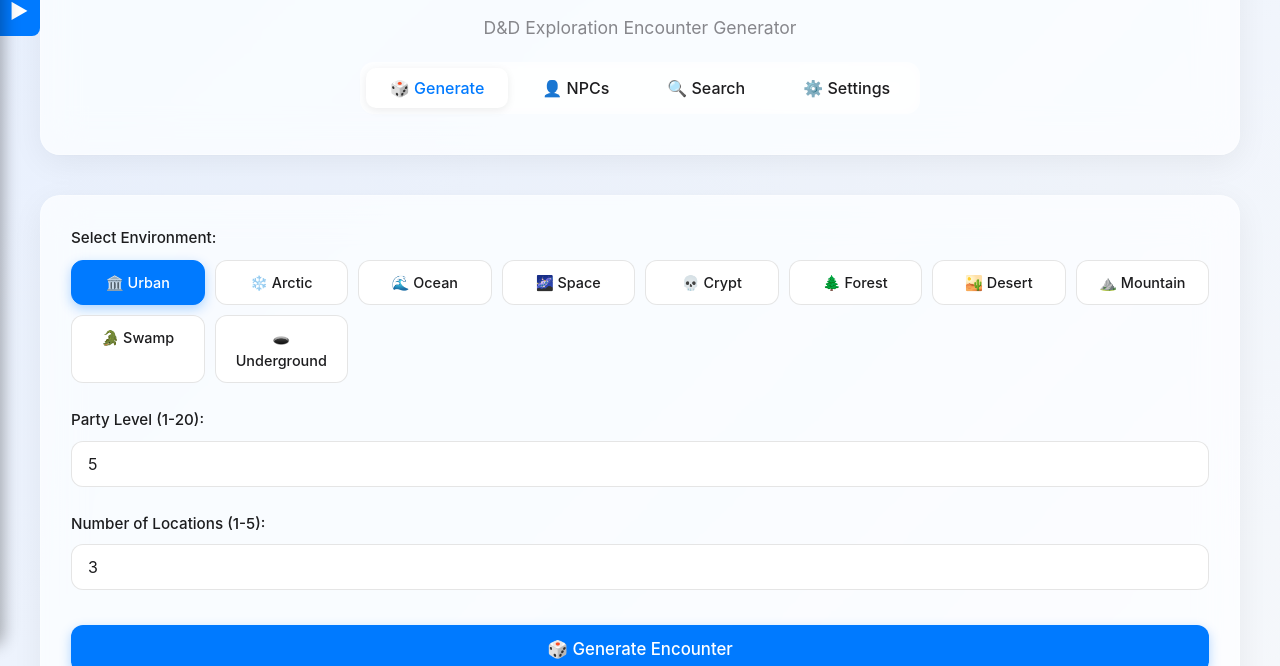
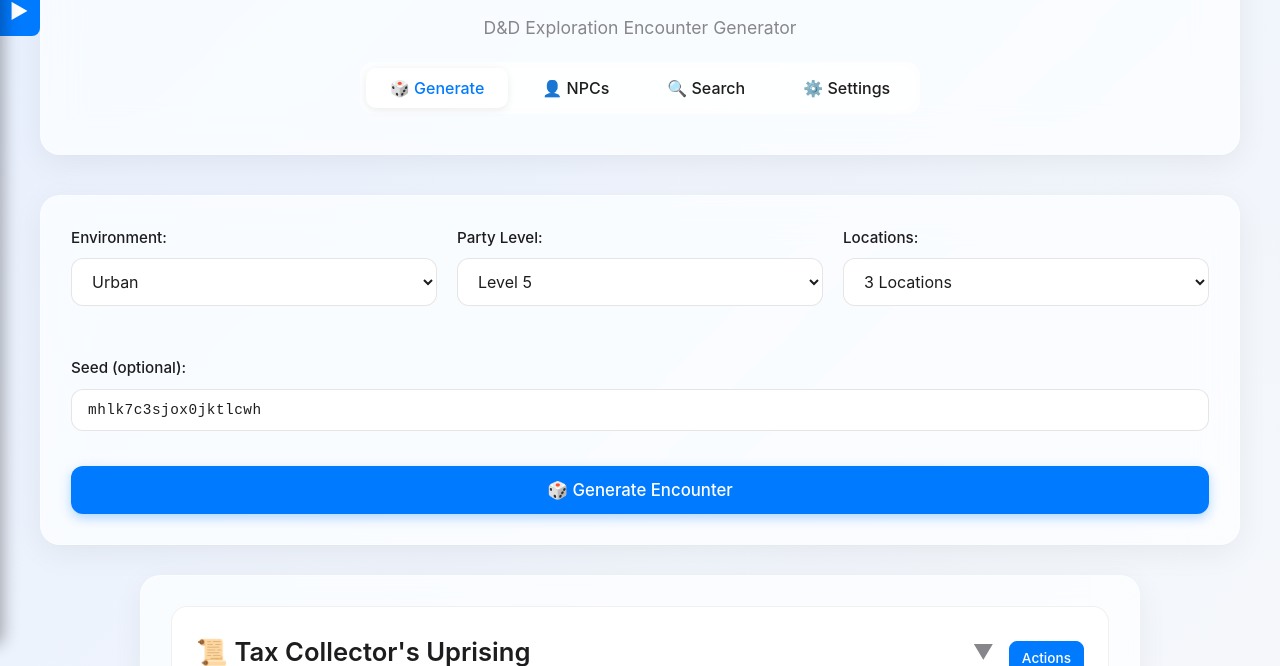
Before and after one commit to alekzandr/loreweaver, a plain HTML site: page index.html in a window 1280 px wide. Both pictures are taken after a click on the button "🎲 Generate Encounter". Shown: the part 134-800 px from the top of the page. Drawn offline with Linux system fonts and the light colour scheme.

Commit message:
Refined Generate Page

```diff
--- a/assets/css/base.css
+++ b/assets/css/base.css
@@ -76,7 +76,7 @@
 }
 
 /* Base form elements */
-select, input[type="number"] {
+select, input[type="number"], input[type="text"] {
     width: 100%;
     padding: 12px 16px;
     background: rgba(255, 255, 255, 0.9);
@@ -88,7 +88,18 @@
     font-family: inherit;
 }
 
-select:focus, input[type="number"]:focus {
+input[type="text"]::placeholder {
+    color: rgba(0, 0, 0, 0.4);
+    font-size: 0.95em;
+}
+
+input[type="text"] {
+    font-family: 'Courier New', monospace;
+    font-size: 0.9em;
+    letter-spacing: 0.5px;
+}
+
+select:focus, input[type="number"]:focus, input[type="text"]:focus {
     outline: none;
     border-color: var(--accent-blue);
     background: white;
@@ -127,3 +138,16 @@
 .control-group {
     margin-bottom: 25px;
 }
+
+.controls-grid {
+    display: grid;
+    grid-template-columns: repeat(3, 1fr);
+    gap: 20px;
+    margin-bottom: 25px;
+}
+
+@media (max-width: 768px) {
+    .controls-grid {
+        grid-template-columns: 1fr;
+    }
+}
--- a/assets/css/themes.css
+++ b/assets/css/themes.css
@@ -28,14 +28,20 @@
 
 [data-theme="dark"] select,
 [data-theme="dark"] input[type="number"],
+[data-theme="dark"] input[type="text"],
 [data-theme="dark"] textarea {
     background: rgba(58, 58, 60, 0.6);
     border: 1px solid rgba(255, 255, 255, 0.1);
     color: var(--text-primary);
 }
 
+[data-theme="dark"] input[type="text"]::placeholder {
+    color: rgba(255, 255, 255, 0.4);
+}
+
 [data-theme="dark"] select:focus,
 [data-theme="dark"] input[type="number"]:focus,
+[data-theme="dark"] input[type="text"]:focus,
 [data-theme="dark"] textarea:focus {
     background: rgba(58, 58, 60, 0.8);
     border-color: var(--accent-blue);
--- a/assets/js/core.js
+++ b/assets/js/core.js
@@ -3,7 +3,7 @@
 // This consolidated module contains all critical application logic
 
 import './data-loader.js';
-import { getRandomElements, calculateDC, getScalingNotes, formatLocationName, getProfessionRoleTip, buildEncounterDescription } from './utils.js';
+import { getRandomElements, calculateDC, getScalingNotes, formatLocationName, getProfessionRoleTip, buildEncounterDescription, random } from './utils.js';
 
 // ============================================================================
 // ENCOUNTER GENERATION
@@ -22,7 +22,7 @@
 
     if (entries && entries.length > 0) {
         const totalWeight = entries.reduce((sum, entry) => sum + (entry.weight ?? 1), 0);
-        let roll = Math.random() * totalWeight;
+        let roll = random() * totalWeight;
         for (const entry of entries) {
             roll -= (entry.weight ?? 1);
             if (roll <= 0) return entry;
@@ -45,7 +45,7 @@
     };
 
     const fallback = fallbackTitles[environment] || fallbackTitles.urban;
-    const title = fallback[Math.floor(Math.random() * fallback.length)];
+    const title = fallback[Math.floor(random() * fallback.length)];
     return { title, description: null, tags: [] };
 }
 
@@ -58,7 +58,7 @@
     }
 
     if (numChecks === null) {
-        numChecks = Math.random() < 0.6 ? 3 : 4;
+        numChecks = random() < 0.6 ? 3 : 4;
     }
 
     const allTags = [...encounterTags, ...locationTags, ...npcTags];
@@ -69,7 +69,7 @@
             if (allTags.includes(tag)) score += 1;
             if (encounterTags.includes(tag)) score += 0.5;
         }
-        score += Math.random() * 0.3;
+        score += random() * 0.3;
         return { check, score };
     });
 
@@ -110,7 +110,7 @@
     }
 
     if (numTraps === null) {
-        const roll = Math.random();
+        const roll = random();
         if (roll < 0.3) numTraps = 0;
         else if (roll < 0.8) numTraps = 1;
         else numTraps = 2;
@@ -123,7 +123,7 @@
         for (const tag of trap.tags) {
             if (locationTags.includes(tag)) score += 1;
         }
-        score += Math.random() * 0.5;
+        score += random() * 0.5;
         return { trap, score };
     });
 
@@ -133,7 +133,7 @@
     const topCandidates = scoredTraps.slice(0, Math.min(10, scoredTraps.length));
 
     for (let i = 0; i < numTraps && topCandidates.length > 0; i++) {
-        const index = Math.floor(Math.random() * Math.min(5, topCandidates.length));
+        const index = Math.floor(random() * Math.min(5, topCandidates.length));
         selected.push(topCandidates.splice(index, 1)[0].trap);
     }
 
@@ -149,7 +149,7 @@
     }
 
     if (numHazards === null) {
-        numHazards = Math.random() < 0.6 ? 1 : 2;
+        numHazards = random() < 0.6 ? 1 : 2;
     }
 
     const allTags = [environmentTag, ...locationTags];
@@ -160,7 +160,7 @@
             if (allTags.includes(tag)) score += 1;
         }
         if (hazard.tags.includes(environmentTag)) score += 1;
-        score += Math.random() * 0.5;
+        score += random() * 0.5;
         return { hazard, score };
     });
 
@@ -170,7 +170,7 @@
     const topCandidates = scoredHazards.slice(0, Math.min(10, scoredHazards.length));
 
     for (let i = 0; i < numHazards && topCandidates.length > 0; i++) {
-        const index = Math.floor(Math.random() * Math.min(5, topCandidates.length));
+        const index = Math.floor(random() * Math.min(5, topCandidates.length));
         selected.push(topCandidates.splice(index, 1)[0].hazard);
     }
 
@@ -186,7 +186,7 @@
     }
 
     if (numEffects === null) {
-        numEffects = Math.random() < 0.4 ? 1 : 0;
+        numEffects = random() < 0.4 ? 1 : 0;
     }
 
     if (numEffects === 0) return [];
@@ -199,7 +199,7 @@
             if (allTags.includes(tag)) score += 1;
         }
         if (effect.tags.includes(environmentTag)) score += 1;
-        score += Math.random() * 0.5;
+        score += random() * 0.5;
         return { effect, score };
     });
 
@@ -209,7 +209,7 @@
     const topCandidates = scoredEffects.slice(0, Math.min(10, scoredEffects.length));
 
     for (let i = 0; i < numEffects && topCandidates.length > 0; i++) {
-        const index = Math.floor(Math.random() * Math.min(3, topCandidates.length));
+        const index = Math.floor(random() * Math.min(3, topCandidates.length));
         selected.push(topCandidates.splice(index, 1)[0].effect);
     }
 
@@ -240,7 +240,7 @@
     }
 
     if (numLocations === null) {
-        const roll = Math.random();
+        const roll = random();
         if (roll < 0.4) numLocations = 3;
         else if (roll < 0.75) numLocations = 4;
         else numLocations = 5;
@@ -274,7 +274,7 @@
                     }
                 }
 
-                score += Math.random() * 0.5;
+                score += random() * 0.5;
 
                 return { key, location, score };
             });
@@ -283,7 +283,7 @@
             const availableKeys = locationKeys.filter(k => !usedLocations.has(k));
             if (availableKeys.length === 0) break;
 
-            const randomKey = availableKeys[Math.floor(Math.random() * availableKeys.length)];
+            const randomKey = availableKeys[Math.floor(random() * availableKeys.length)];
             usedLocations.add(randomKey);
             locations.push({
                 key: randomKey,
@@ -296,12 +296,12 @@
         locationScores.sort((a, b) => b.score - a.score);
 
         const totalScore = locationScores.reduce((sum, l) => sum + Math.max(0.1, l.score), 0);
-        let random = Math.random() * totalScore;
+        let rnd = random() * totalScore;
 
         let selectedLocation = null;
         for (const scored of locationScores) {
-            random -= Math.max(0.1, scored.score);
-            if (random <= 0) {
+            rnd -= Math.max(0.1, scored.score);
+            if (rnd <= 0) {
                 selectedLocation = scored;
                 break;
             }
@@ -336,7 +336,7 @@
     }
 
     if (numNPCs === null) {
-        numNPCs = Math.floor(Math.random() * 3) + 1;
+        numNPCs = Math.floor(random() * 3) + 1;
     }
 
     const npcs = [];
@@ -349,7 +349,7 @@
         let templateName = null;
 
         // Try to use NPC templates (70% chance)
-        if (window.npcData.npcTemplates && window.npcData.npcTemplates.length > 0 && Math.random() < 0.7) {
+        if (window.npcData.npcTemplates && window.npcData.npcTemplates.length > 0 && random() < 0.7) {
             const templateScores = window.npcData.npcTemplates.map(template => {
                 if (usedTemplates.has(template.name)) {
                     return { template, score: -1 };
@@ -370,7 +370,7 @@
             if (validTemplates.length > 0) {
                 const maxScore = Math.max(...validTemplates.map(t => t.score));
                 const topTemplates = validTemplates.filter(t => t.score >= maxScore - 1);
-                const selectedTemplate = topTemplates[Math.floor(Math.random() * topTemplates.length)].template;
+                const selectedTemplate = topTemplates[Math.floor(random() * topTemplates.length)].template;
 
                 usedTemplates.add(selectedTemplate.name);
                 usingTemplate = true;
@@ -404,11 +404,11 @@
 
             if (validProfessions.length === 0) {
                 const availableProfessions = window.npcData.professions.filter(p => !usedProfessions.has(p.name));
-                selectedProfession = availableProfessions[Math.floor(Math.random() * availableProfessions.length)];
+                selectedProfession = availableProfessions[Math.floor(random() * availableProfessions.length)];
             } else {
                 const maxScore = Math.max(...validProfessions.map(p => p.score));
                 const topProfessions = validProfessions.filter(p => p.score >= maxScore - 1);
-                selectedProfession = topProfessions[Math.floor(Math.random() * topProfessions.length)].profession;
+                selectedProfession = topProfessions[Math.floor(random() * topProfessions.length)].profession;
             }
 
             usedProfessions.add(selectedProfession.name);
@@ -416,11 +416,11 @@
 
         // Generate the NPC
         const speciesKeys = Object.keys(window.npcData.species);
-        const species = speciesKeys[Math.floor(Math.random() * speciesKeys.length)];
+        const species = speciesKeys[Math.floor(random() * speciesKeys.length)];
         const speciesData = window.npcData.species[species];
 
-        const firstName = speciesData.firstNames[Math.floor(Math.random() * speciesData.firstNames.length)];
-        const surname = speciesData.surnames[Math.floor(Math.random() * speciesData.surnames.length)];
+        const firstName = speciesData.firstNames[Math.floor(random() * speciesData.firstNames.length)];
+        const surname = speciesData.surnames[Math.floor(random() * speciesData.surnames.length)];
         const fullName = `${firstName} ${surname}`;
 
         const alignment = window.npcData.alignments?.[Math.floor(Math.random() * window.npcData.alignments.length)] || { name: 'Neutral', description: 'Acts according to circumstance' };
--- a/assets/js/utils.js
+++ b/assets/js/utils.js
@@ -1,5 +1,53 @@
 // LoreWeaver - Utility Functions
 // Common helper functions used throughout the app
+
+/**
+ * Seeded Random Number Generator (Mulberry32)
+ * @param {number} seed - Seed value
+ * @returns {Function} Random function that returns values between 0 and 1
+ */
+export function createSeededRandom(seed) {
+    return function() {
+        let t = seed += 0x6D2B79F5;
+        t = Math.imul(t ^ t >>> 15, t | 1);
+        t ^= t + Math.imul(t ^ t >>> 7, t | 61);
+        return ((t ^ t >>> 14) >>> 0) / 4294967296;
+    };
+}
+
+/**
+ * Hash string to generate seed number
+ * @param {string} str - Input string
+ * @returns {number} Hash value as seed
+ */
+export function hashStringToSeed(str) {
+    let hash = 0;
+    for (let i = 0; i < str.length; i++) {
+        const char = str.charCodeAt(i);
+        hash = ((hash << 5) - hash) + char;
+        hash = hash & hash; // Convert to 32bit integer
+    }
+    return Math.abs(hash);
+}
+
+// Global random function that can be overridden with seeded version
+export let currentRandom = Math.random;
+
+/**
+ * Set the random function to use throughout the app
+ * @param {Function} randomFunc - Random function to use
+ */
+export function setRandomFunction(randomFunc) {
+    currentRandom = randomFunc;
+}
+
+/**
+ * Get current random value (uses seeded or Math.random)
+ * @returns {number} Random value between 0 and 1
+ */
+export function random() {
+    return currentRandom();
+}
 
 /**
  * Fisher-Yates shuffle to get random elements from array
@@ -10,7 +58,7 @@
 export function getRandomElements(array, count) {
     const shuffled = [...array];
     for (let i = shuffled.length - 1; i > 0; i--) {
-        const j = Math.floor(Math.random() * (i + 1));
+        const j = Math.floor(random() * (i + 1));
         [shuffled[i], shuffled[j]] = [shuffled[j], shuffled[i]];
     }
     return shuffled.slice(0, count);
@@ -22,10 +70,10 @@
  * @returns {number} Difficulty Class value
  */
 export function calculateDC(partyLevel) {
-    if (partyLevel <= 4) return 10 + Math.floor(Math.random() * 3);
-    if (partyLevel <= 10) return 12 + Math.floor(Math.random() * 4);
-    if (partyLevel <= 16) return 15 + Math.floor(Math.random() * 5);
-    return 18 + Math.floor(Math.random() * 5);
+    if (partyLevel <= 4) return 10 + Math.floor(random() * 3);
+    if (partyLevel <= 10) return 12 + Math.floor(random() * 4);
+    if (partyLevel <= 16) return 15 + Math.floor(random() * 5);
+    return 18 + Math.floor(random() * 5);
 }
 
 /**
@@ -128,3 +176,7 @@
 window.formatLocationName = formatLocationName;
 window.getProfessionRoleTip = getProfessionRoleTip;
 window.buildEncounterDescription = buildEncounterDescription;
+window.createSeededRandom = createSeededRandom;
+window.hashStringToSeed = hashStringToSeed;
+window.setRandomFunction = setRandomFunction;
+window.random = random;
--- a/index.html
+++ b/index.html
@@ -30,30 +30,64 @@
             <!-- Generate Page -->
             <div id="generatePage" class="page-content">
                 <div class="controls">
-                    <div class="control-group">
-                        <label for="environment">Select Environment:</label>
-                        <div class="environment-tags" id="environmentTags">
-                            <div class="tag" data-env="urban">🏛️ Urban</div>
-                            <div class="tag" data-env="arctic">❄️ Arctic</div>
-                            <div class="tag" data-env="ocean">🌊 Ocean</div>
-                            <div class="tag" data-env="space">🌌 Space</div>
-                            <div class="tag" data-env="crypt">💀 Crypt</div>
-                            <div class="tag" data-env="forest">🌲 Forest</div>
-                            <div class="tag" data-env="desert">🏜️ Desert</div>
-                            <div class="tag" data-env="mountain">⛰️ Mountain</div>
-                            <div class="tag" data-env="swamp">🐊 Swamp</div>
-                            <div class="tag" data-env="underground">🕳️ Underground</div>
+                    <div class="controls-grid">
+                        <div class="control-group">
+                            <label for="environmentSelect">Environment:</label>
+                            <select id="environmentSelect" onchange="window.selectedEnvironment = this.value">
+                                <option value="urban">Urban</option>
+                                <option value="arctic">Arctic</option>
+                                <option value="ocean">Ocean</option>
+                                <option value="space">Space</option>
+                                <option value="crypt">Crypt</option>
+                                <option value="forest">Forest</option>
+                                <option value="desert">Desert</option>
+                                <option value="mountain">Mountain</option>
+                                <option value="swamp">Swamp</option>
+                                <option value="underground">Underground</option>
+                            </select>
+                        </div>
+
+                        <div class="control-group">
+                            <label for="partyLevel">Party Level:</label>
+                            <select id="partyLevel">
+                                <option value="1">Level 1</option>
+                                <option value="2">Level 2</option>
+                                <option value="3">Level 3</option>
+                                <option value="4">Level 4</option>
+                                <option value="5" selected>Level 5</option>
+                                <option value="6">Level 6</option>
+                                <option value="7">Level 7</option>
+                                <option value="8">Level 8</option>
+                                <option value="9">Level 9</option>
+                                <option value="10">Level 10</option>
+                                <option value="11">Level 11</option>
+                                <option value="12">Level 12</option>
+                                <option value="13">Level 13</option>
+                                <option value="14">Level 14</option>
+                                <option value="15">Level 15</option>
+                                <option value="16">Level 16</option>
+                                <option value="17">Level 17</option>
+                                <option value="18">Level 18</option>
+                                <option value="19">Level 19</option>
+                                <option value="20">Level 20</option>
+                            </select>
+                        </div>
+
+                        <div class="control-group">
+                            <label for="numLocations">Locations:</label>
+                            <select id="numLocations">
+                                <option value="1">1 Location</option>
+                                <option value="2">2 Locations</option>
+                                <option value="3" selected>3 Locations</option>
+                                <option value="4">4 Locations</option>
+                                <option value="5">5 Locations</option>
+                            </select>
                         </div>
                     </div>
 
                     <div class="control-group">
-                        <label for="partyLevel">Party Level (1-20):</label>
-                        <input type="number" id="partyLevel" min="1" max="20" value="5">
-                    </div>
-
-                    <div class="control-group">
-                        <label for="numLocations">Number of Locations (1-5):</label>
-                        <input type="number" id="numLocations" min="1" max="5" value="3">
+                        <label for="encounterSeed">Seed (optional):</label>
+                        <input type="text" id="encounterSeed" placeholder="Leave empty for random, or paste seed here">
                     </div>
 
                     <button onclick="generateEncounter()">🎲 Generate Encounter</button>
@@ -273,7 +307,7 @@
     <script type="module">
         // Import all modules - they will self-initialize and expose to window
         import './assets/js/data-loader.js';
-        import './assets/js/utils.js';
+        import { setRandomFunction, createSeededRandom, hashStringToSeed, random } from './assets/js/utils.js';
         import './assets/js/storage.js';
         import './assets/js/app.js';
         import './assets/js/export.js';
@@ -302,24 +336,13 @@
         window.currentRoomKey = null;
 
         // ============================================================================
-        // ENVIRONMENT TAG SELECTION
+        // ENVIRONMENT SELECTION
         // ============================================================================
         document.addEventListener('DOMContentLoaded', function() {
-            const envTags = document.querySelectorAll('.environment-tags .tag');
-
-            envTags.forEach(tag => {
-                tag.addEventListener('click', function() {
-                    envTags.forEach(t => t.classList.remove('active'));
-                    this.classList.add('active');
-                    window.selectedEnvironment = this.getAttribute('data-env');
-                });
-            });
-
-            // Ensure a default environment is selected (mirrors app.js default)
-            if (!window.selectedEnvironment) {
-                window.selectedEnvironment = 'urban';
-                const defaultTag = document.querySelector('.environment-tags .tag[data-env="urban"]');
-                if (defaultTag) defaultTag.classList.add('active');
+            // Set default environment from dropdown
+            const envSelect = document.getElementById('environmentSelect');
+            if (envSelect) {
+                window.selectedEnvironment = envSelect.value;
             }
         });
 
@@ -340,17 +363,35 @@
             try {
                 const partyLevel = parseInt(document.getElementById('partyLevel').value);
                 const numLocations = parseInt(document.getElementById('numLocations').value);
+                const seedInput = document.getElementById('encounterSeed').value.trim();
+
+                // Handle seed
+                let seed;
+                if (seedInput) {
+                    // Use provided seed
+                    seed = window.hashStringToSeed(seedInput);
+                    const seededRandom = window.createSeededRandom(seed);
+                    window.setRandomFunction(seededRandom);
+                    window.currentSeed = seedInput;
+                } else {
+                    // Generate random seed
+                    window.currentSeed = Date.now().toString(36) + Math.random().toString(36).substr(2);
+                    document.getElementById('encounterSeed').value = window.currentSeed;
+                    seed = window.hashStringToSeed(window.currentSeed);
+                    const seededRandom = window.createSeededRandom(seed);
+                    window.setRandomFunction(seededRandom);
+                }
 
                 // Select encounter template
                 window.encounterTemplate = window.selectEncounterTemplate(window.selectedEnvironment);
 
                 // Select content using smart selection from core.js
-                window.currentEncounterSkillChecks = window.selectSkillChecks(window.encounterTemplate.tags, [], [], Math.floor(Math.random() * 2) + 3);
-                window.currentEncounterTraps = window.selectTraps(window.encounterTemplate.tags, Math.floor(Math.random() * 3) + 2); // 2-4 traps
-                window.currentEncounterHazards = window.selectHazards(window.selectedEnvironment, window.encounterTemplate.tags, Math.floor(Math.random() * 3) + 2); // 2-4 hazards
-                window.currentEncounterEnvironmentalEffects = window.selectEnvironmentalEffects(window.selectedEnvironment, window.encounterTemplate.tags, Math.floor(Math.random() * 2) + 1); // 1-2 effects
+                window.currentEncounterSkillChecks = window.selectSkillChecks(window.encounterTemplate.tags, [], [], Math.floor(window.random() * 2) + 3);
+                window.currentEncounterTraps = window.selectTraps(window.encounterTemplate.tags, Math.floor(window.random() * 3) + 2); // 2-4 traps
+                window.currentEncounterHazards = window.selectHazards(window.selectedEnvironment, window.encounterTemplate.tags, Math.floor(window.random() * 3) + 2); // 2-4 hazards
+                window.currentEncounterEnvironmentalEffects = window.selectEnvironmentalEffects(window.selectedEnvironment, window.encounterTemplate.tags, Math.floor(window.random() * 2) + 1); // 1-2 effects
                 window.currentEncounterLocations = window.selectLocationsForEncounter(window.encounterTemplate.tags, window.selectedEnvironment, numLocations);
-                window.currentEncounterNPCs = window.selectNPCsForEncounter(window.encounterTemplate.tags, Math.floor(Math.random() * 3) + 2);
+                window.currentEncounterNPCs = window.selectNPCsForEncounter(window.encounterTemplate.tags, Math.floor(window.random() * 3) + 2);
 
                 // Generate encounter flow
                 window.currentEncounterFlow = generateEncounterFlow();
```
